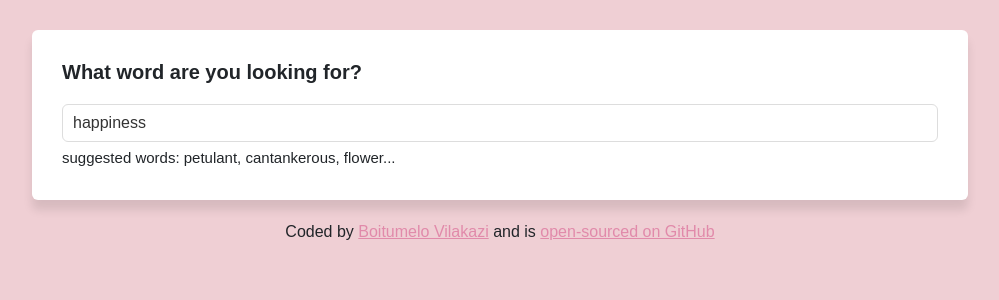
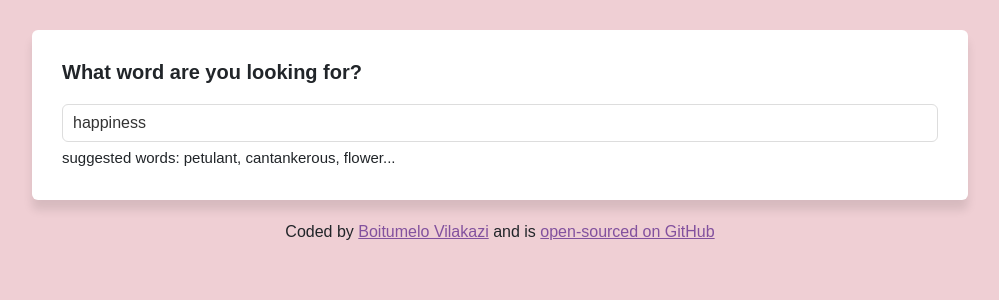
Before and after one commit to bxity/boity-dictionary, a React (Create React App) app: page / in a window 1280 px wide. Shown: the top 300 px of the page, without its empty margins (140-1139 px from the left). Built offline with nearby package versions, Linux system fonts and the light colour scheme; no server answers; a web font is replaced by a local one.

Commit message:
changed font colour

```diff
--- a/src/App.css
+++ b/src/App.css
@@ -12,7 +12,7 @@ body {
 }
 
 a {
-  color: #E18AAA;
+  color: #82519E;
 }
 
 .App {
```
